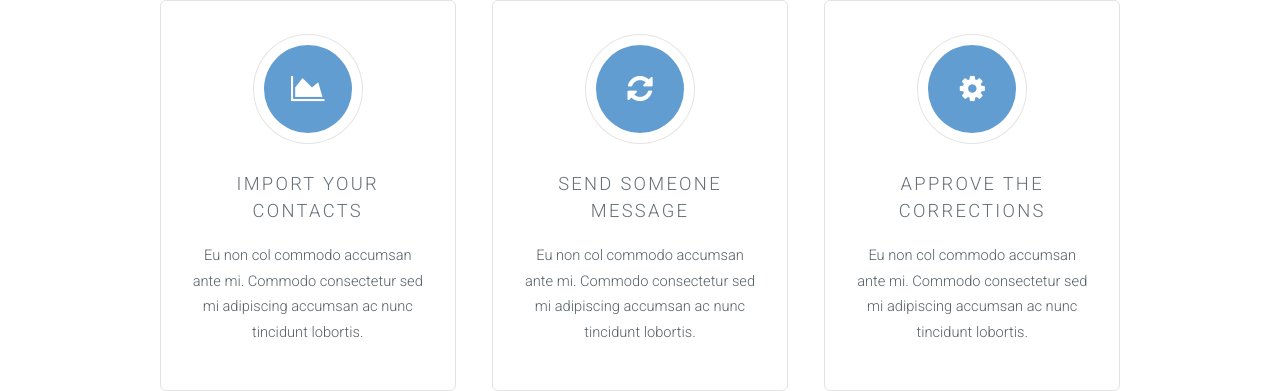
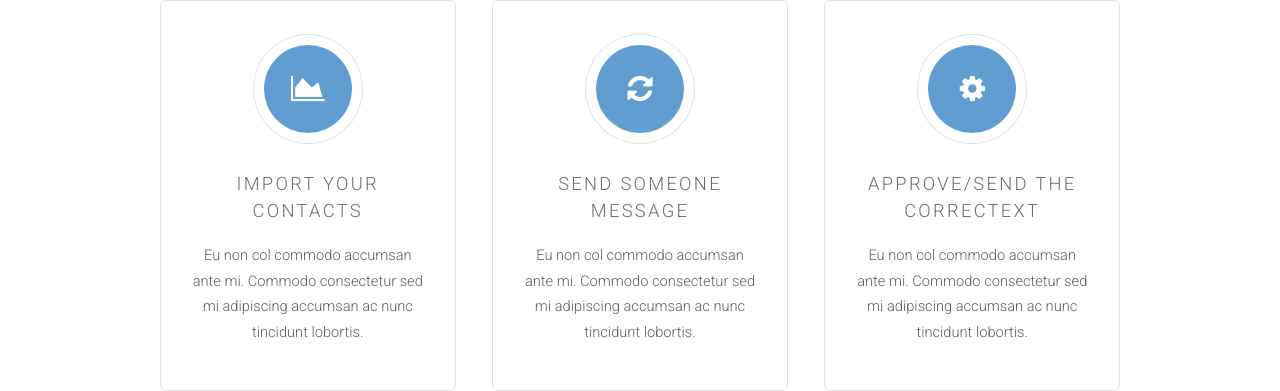
Before and after one commit to LevlUp/correctext, a Jekyll site: the page built from index.html, in a window 1280 px wide and 900 px high, scrolled down 594 px. Shown: the part 87-478 px from the top of the window. Built offline with Jekyll 4.4.1, drawn with Linux system fonts in a browser that asks for light colours.

Commit message:
change to correctext

```diff
--- a/index.html
+++ b/index.html
@@ -27,7 +27,7 @@ layout: landing-page
 						<div class="4u">
 							<section class="special box">
 								<i class="icon fa-cog major"></i>
-								<h3>Approve the Corrections</h3>
+								<h3>Approve/Send the CorrecText</h3>
 								<p>Eu non col commodo accumsan ante mi. Commodo consectetur sed mi adipiscing accumsan ac nunc tincidunt lobortis.</p>
 							</section>
 						</div>
```
